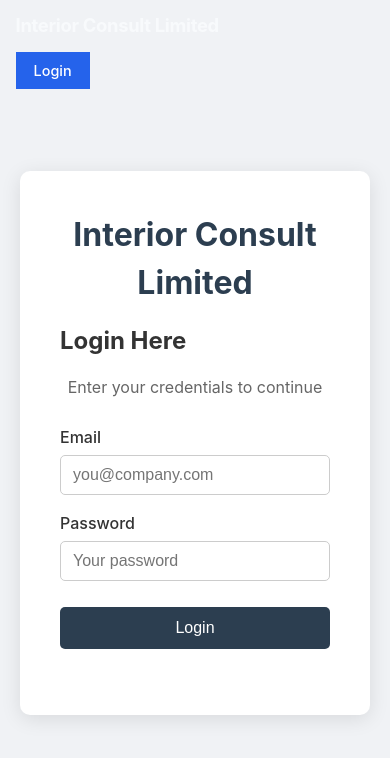
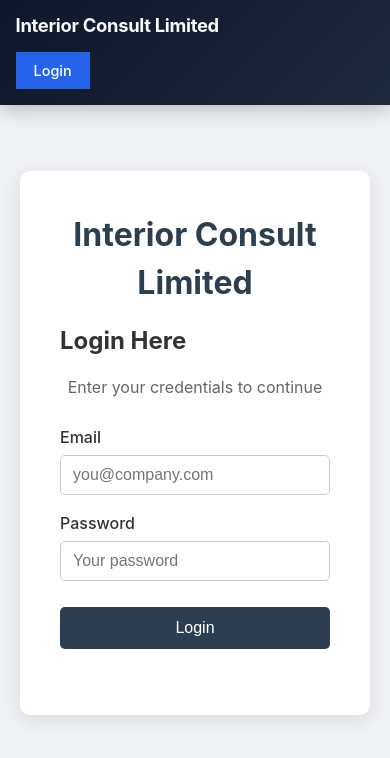
Before and after one commit to benniematiko/trackingfront, a React (Vite) app: page /login in a window 390 px wide. Shown: the top 758 px of the page. Built offline with nearby package versions, Linux system fonts and the light colour scheme.

Commit message:
added border radius zero

```diff
--- a/src/components/navbar/Navbar.css
+++ b/src/components/navbar/Navbar.css
@@ -1,23 +1,24 @@
-/* ========== Navbar Container ========== */
+/* ========== Navbar Full-Width Outer Wrapper ========== */
 .navbar {
-  display: flex;
-  align-items: center;
-  justify-content: space-between;
-  gap: 24px;
-  /* 86% width, centered on the page */
-  width: 86%;
-  margin: 0 auto;
-  padding: 14px 0; /* Horizontal padding removed since width is controlled by 86% */
-  background: transparent; /* Move background to a full-width wrapper if you want a full-bleed background, or keep it on .navbar */
+  width: 100%;
+  background: linear-gradient(135deg, #0f172a 0%, #1e293b 100%);
   color: #f8fafc;
+  box-shadow: 0 4px 20px rgba(0, 0, 0, 0.25);
   position: sticky;
   top: 0;
   z-index: 1000;
 }
 
-/* NOTE: If you want the background color/gradient to span the full width of the screen
-   while keeping the content inside at 86%, wrap your Navbar items in a inner wrapper or
-   apply the background to a parent element. Keeping it simple here with 86% width bounds: */
+/* ========== Inner Content Container (86% Width & Centered) ========== */
+.navbar-content {
+  display: flex;
+  align-items: center;
+  justify-content: space-between;
+  gap: 24px;
+  width: 86%;
+  margin: 0 auto;
+  padding: 14px 0;
+}
 
 /* ========== Logo ========== */
 .navbar-left {
@@ -55,7 +56,7 @@
   text-decoration: none;
   font-size: 0.95rem;
   font-weight: 500;
-  border-radius: 0; /* Removed border-radius */
+  border-radius: 0; /* No border radius */
   transition: all 0.2s ease;
 }
 
@@ -73,7 +74,7 @@
   background-color: #2563eb !important;
   color: #fff !important;
   padding: 8px 18px !important;
-  border-radius: 0 !important; /* Removed border-radius */
+  border-radius: 0 !important; /* No border radius */
   margin-left: auto; /* Keeps it locked at the right end */
 }
 
@@ -116,7 +117,7 @@
   color: white;
   border: none;
   padding: 8px 16px;
-  border-radius: 0; /* Removed border-radius */
+  border-radius: 0; /* No border radius */
   cursor: pointer;
   font-size: 0.9rem;
   font-weight: 500;
@@ -134,8 +135,8 @@
 
 /* ========== Responsive ========== */
 @media (max-width: 900px) {
-  .navbar {
-    width: 92%; /* Slightly wider on smaller screens for usability */
+  .navbar-content {
+    width: 92%; /* Slightly wider on smaller screens for better spacing */
     flex-wrap: wrap;
     padding: 12px 0;
     gap: 12px;
--- a/src/components/navbar/Navbar.jsx
+++ b/src/components/navbar/Navbar.jsx
@@ -13,6 +13,7 @@ function Navbar() {
 
   return (
     <nav className="navbar">
+      <div className="navbar-content">
         <div className="navbar-left">
           <Link to="/" className="logo">
             Interior Consult Limited
@@ -46,6 +47,7 @@ function Navbar() {
             </li>
           </ul>
         )}
+      </div>
     </nav>
   );
 }
```
Lines whose indentation alone changed are shown as unchanged.
